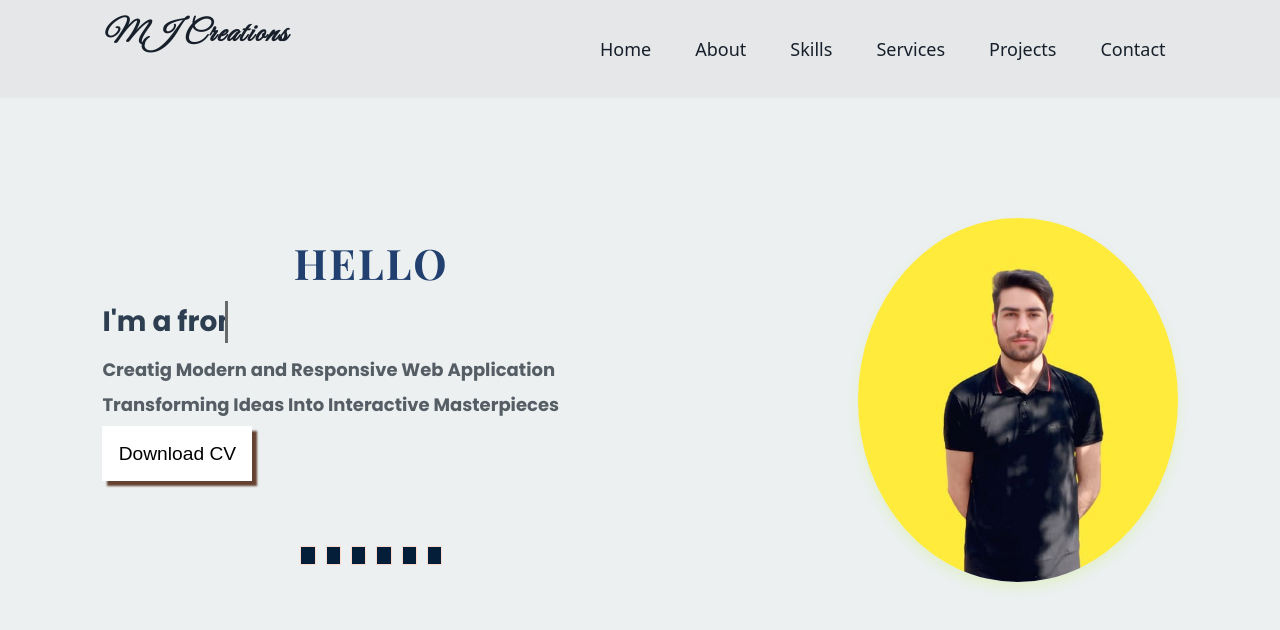
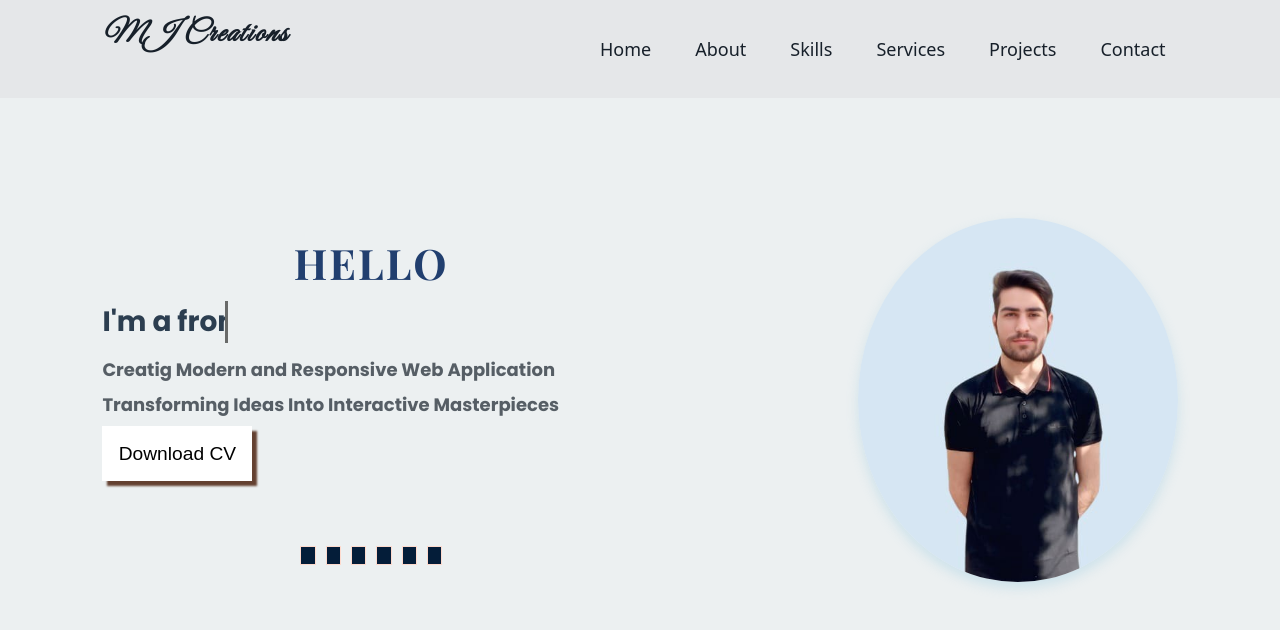
Before and after one commit to mustafa-mmd/mustafa_jamal_portfolio, a React (Vite) app: page / in a window 1280 px wide. Shown: the top 630 px of the page. Built offline with nearby package versions, Linux system fonts and the light colour scheme; some icons are missing.

Commit message:
update cv

```diff
--- a/src/component/About.css
+++ b/src/component/About.css
@@ -64,6 +64,7 @@
 
 .aboutright img {
   width: 80%;
+  height: 500px;
   max-width: 400px;
   border-radius: 15px;
   box-shadow: 0px 8px 15px rgba(0, 1, 23, 0.846);
@@ -114,6 +115,7 @@
 
   .aboutright img {
     width: 70%;
+    height: auto;
   }
 }
 
--- a/src/component/Home.css
+++ b/src/component/Home.css
@@ -103,7 +103,7 @@
     width: 320px;
     max-width: 100%;
     border-radius: 50%;
-    box-shadow: 0px 6px 12px rgba(201, 238, 121, 0.3);
+    box-shadow: 0px 6px 12px rgba(136, 194, 223, 0.3);
     transition: transform 0.3s ease-in-out, box-shadow 0.3s ease-in-out;
     animation: zoomIn 1s ease-in-out;
   }
```
Also changed, not shown: src/assets/mus.jpeg, 1 other file (tests, documents, lock files or other folders).
